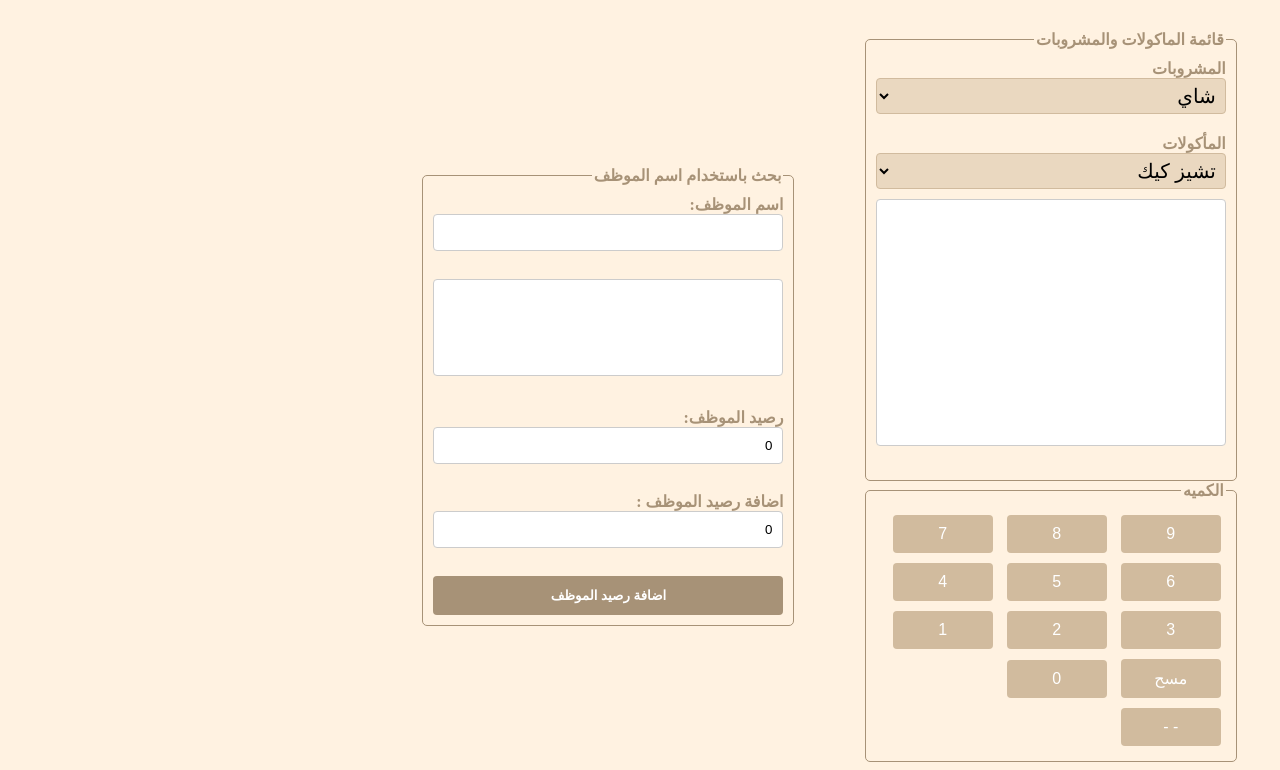
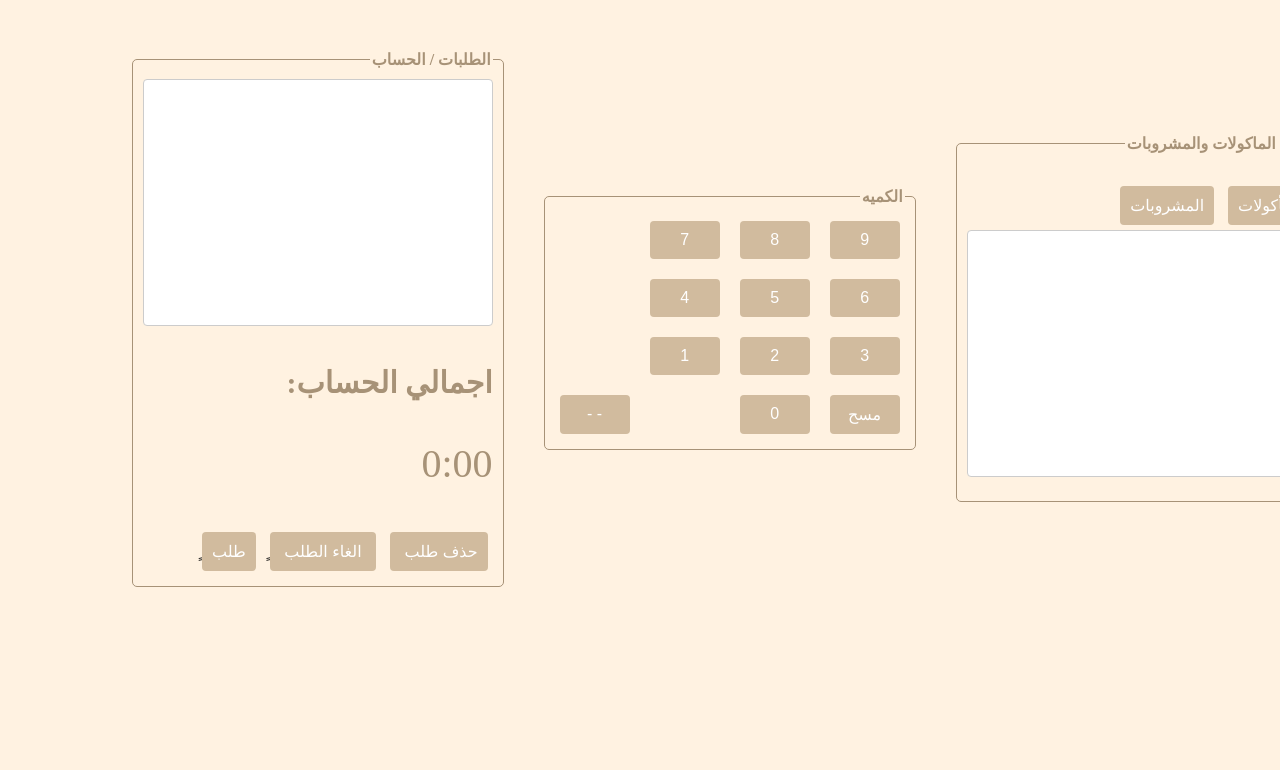
Before and after one commit to MohamedEmadHamida/cashier_system, a PHP site: page / in a window 1280 px wide. Shown: the part 58-828 px from the top of the page. After the commit the page ends 645 px from the top, so only its background shows below. Run offline with PHP 8.4, Linux system fonts and the light colour scheme; a stand-in replaces the project's code that opens the database connection.

Commit message:
update-indexhtml

```diff
--- a/Css/style.css
+++ b/Css/style.css
@@ -32,33 +32,22 @@ a {
   /* end header */
    /* style form  */
    form{
+    width: 70%;
+    margin: 30PX 100px;
     display: flex;
-    justify-content: space-around;
+    justify-content: center;
     align-items: center;
-    width: 70%;
-    margin-top: 30PX;
    }
-   .list_drinks, .list_food {
-    margin-bottom: 10px;
-}
-   select {
-    background-color: #EAD8C0;
-    color: black;
-    width: 100%;
-    padding: 5px;
-    margin-bottom: 10px;
-    border: 1px solid #D1BB9E;
-    border-radius: 4px;
-    box-sizing: border-box;
-    font-size: 20px;
-}
+
 
     /* style fieldset quantity */
     fieldset {
     border: 1px solid #A79277;
     border-radius: 5px;
     padding: 10px;
+    margin: 20px;
     width: 350px;
+    margin-bottom: 15px;
 }
 
  legend {
@@ -67,23 +56,38 @@ a {
     color: #A79277;
 }
 
-.quantity input[type="button"] {
+ input[type="button"] {
     background-color: #D1BB9E;
     color: white;
-    padding: 10px 15px;
+    padding: 10px;
     border: none;
     border-radius: 4px;
     cursor: pointer;
     margin: 5px;
     font-size: 1em;
-    width: 100px;
+
     text-align: center;
     font-size: 20;
 }
+.quantity{
+  display: grid;
+  grid-template-columns: repeat(4, 1fr);
+  gap: 10px;
+}
+.acount-order h1{
+ color: #A79277;
+  font-size: 30px;
+}
+.acount-order p{
+  color: #A79277;
+  font-size: 40px;
+}
 
-.quantity input[type="button"]:hover {
+input[type="button"]:hover {
     background-color: #A79277;
 }
+
+
   /* style fieldset employee */
 
     label{
@@ -102,19 +106,3 @@ a {
       box-sizing: border-box;
       resize: none;
   }
-
-   input[type="submit"] {
-      background-color: #A79277;
-      color: white;
-      padding: 12px 20px;
-      border: none;
-      font-size: 30;
-      font-weight: bold;
-      border-radius: 4px;
-      cursor: pointer;
-      width: 100%;
-  }
-
-  input[type="submit"]:hover {
-      background-color: #D1BB9E;
-  }
--- a/index.html
+++ b/index.html
@@ -15,48 +15,21 @@
         <a href="#">المبيعات </a>
         <a href="#">التقرير اليومي</a>
     </header>
+
     <section class="form_1">
         <form action method="get">
             <div>
                 <fieldset>
                     <legend>قائمة الماكولات والمشروبات</legend>
-                        <div class="list_drinks">
-                            <label for="dri">المشروبات</label>
+
                     <br>
-                            <select name="drink" id="dri">
-                                <optgroup label="المشروبات الساخنة">
-                                    <option value="شاي">شاي</option>
-                                    <option value="نعناع">نعناع</option>
-                                </optgroup>
-                                <optgroup label="المشروبات البارده">
-                                    <option value="مانجو">مانجو</option>
-                                    <option value="ليمون نعناع">ليمون نعناع
-                                    </option>
-                                </optgroup>
-                            </select>
-
-                        </div>
-                        <div class="list_food">
-                            <label for="dri">المأكولات</label>
+                    <input type="button" value="المأكولات">
+                    <input type="button" value="المشروبات">
                     <br>
-                            <select name="drink" id="dri">
-                                <optgroup label="الحلو ">
-                                    <option value="تشيز كيك ">تشيز كيك </option>
-                                    <option value="قشطوطة">قشطوطة</option>
-                                </optgroup>
-                                <optgroup label=" الماكولات ">
-                                    <option value="كريب ">كريب </option>
-                                    <option value="شاورما  "> شاورما
-                                        فراخ</option>
-                                    <option value="شاورما  "> شاورما لحم
-                                    </option>
-                                </optgroup>
-                            </select>
-
-                            <textarea name="data" cols="50"
-                                rows="15"></textarea>
+                    <textarea name="data" cols="50" rows="15"></textarea>
             </div>
             </fieldset>
+            <div>
                 <fieldset class="quantity">
                     <legend>الكميه</legend>
                     <input type="button" value="9">
@@ -79,27 +52,19 @@
                     <input type="button" value="- -">
                 </fieldset>
             </div>
-
-                <div>
-                    <fieldset class="fieldset_employe">
-                        <legend>بحث باستخدام اسم الموظف</legend>
-                        <label for="employe">اسم الموظف:</label>
-                        <input type="text" id="employe" name="employe"
-                            required><br><br>
-                        <textarea name="employe" id cols="20"
-                            rows="5"></textarea>
-                        <br><br>
-                        <label for="account_employe"> رصيد الموظف:</label>
-                        <input type="text" id="account_employe" name="employe"
-                            value="0"><br><br>
-                        <label for="add_employe"> اضافة رصيد الموظف : </label>
-                        <input type="number" id="add_employe" name="employee"
-                            value="0"><br><br>
-                        <input type="submit" value="اضافة رصيد الموظف">
+            <div class="acount-order">
+                <fieldset>
+                    <legend>الطلبات / الحساب</legend>
+                    <textarea name="data" cols="50" rows="15"></textarea>
+                    <h1>اجمالي الحساب:</h1>
+                    <p>0:00</p>
+                    <input type="button" value="حذف طلب ">
+                    <input type="button" value=" الغاء الطلب ">ٍ
+                    <input type="button" value="طلب">ٍ
                 </fieldset>
             </div>
         </form>
-        </section>
+
 
 </body>
 <script src="JS/main.js"></script>
```
Also changed, not shown: dashboard.php (+14 -40 lines). Lines whose indentation alone changed are shown as unchanged.
